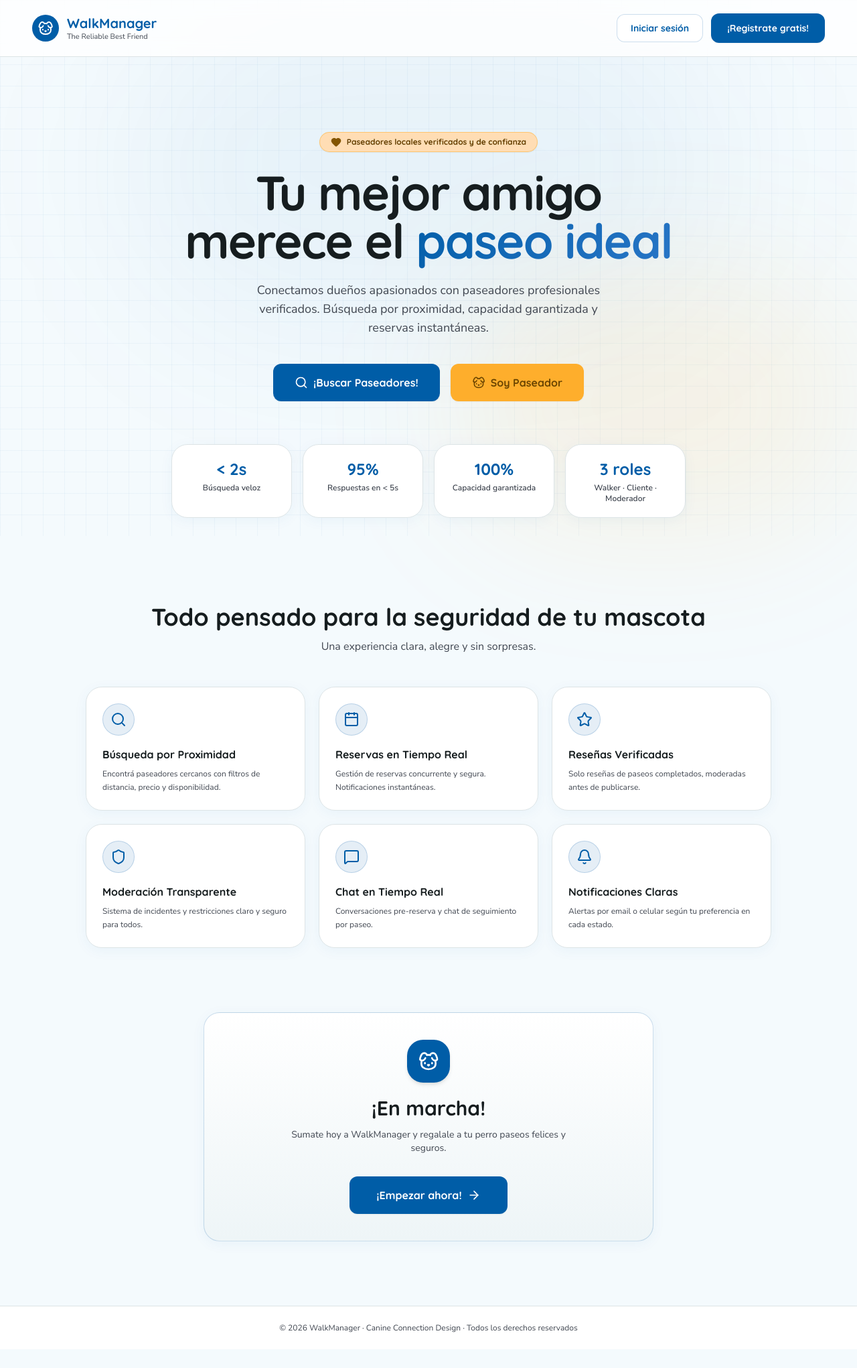
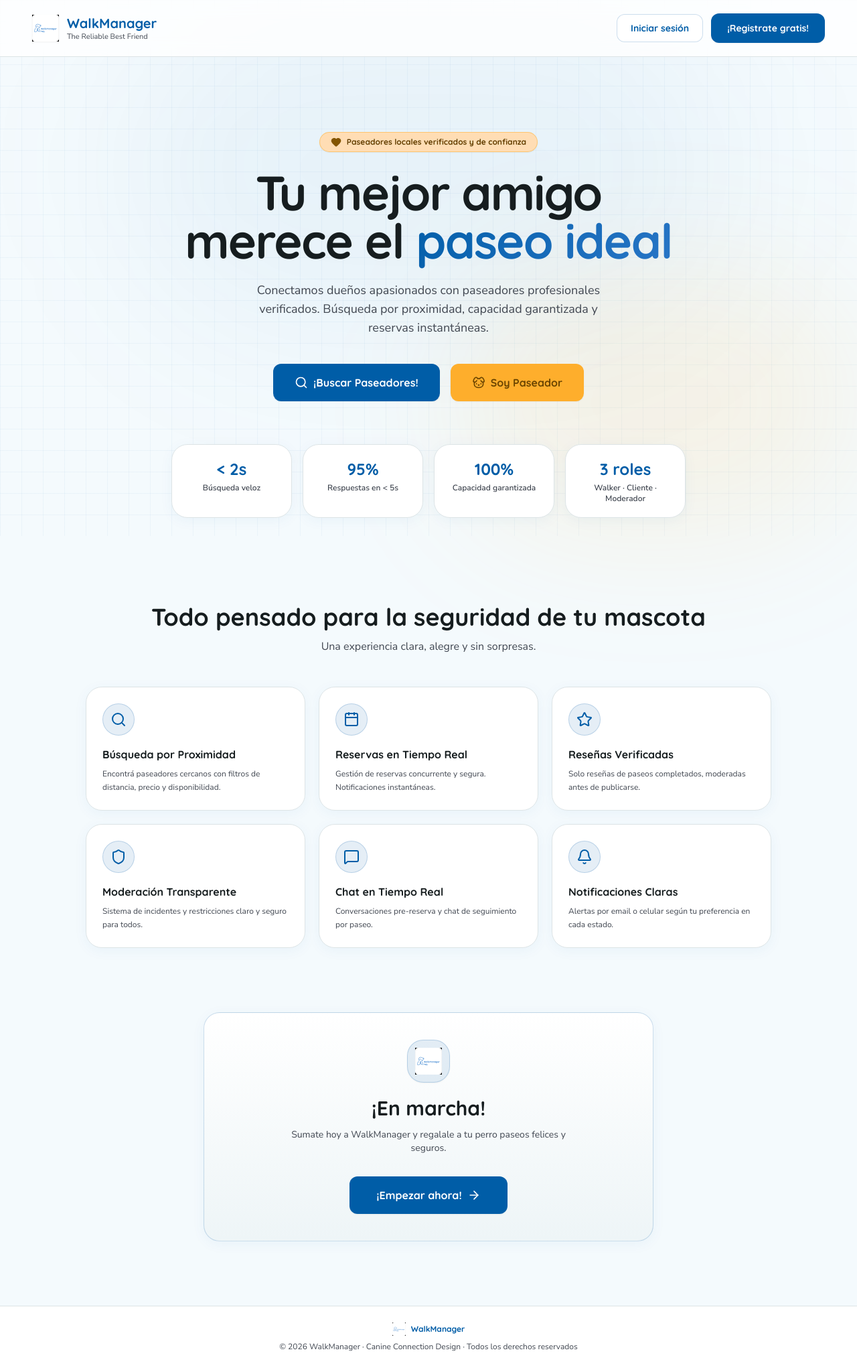
Before and after one commit to Manu07Alvarez/WalkManager, a React (Vite) app in the folder frontend/: page / in a window 1280 px wide. Shown: the whole page at 67% size. Before the commit the page ends 2014 px from the top, so only its background shows below. Built offline with nearby package versions, Linux system fonts and the light colour scheme.

Commit message:
FEAT: Replace default icon placeholders with official icon.svg brand logo

```diff
--- a/frontend/index.html
+++ b/frontend/index.html
@@ -5,6 +5,7 @@
     <meta name="viewport" content="width=device-width, initial-scale=1.0" />
     <title>WalkManager - Plataforma Profesional de Paseadores de Perros</title>
     <meta name="description" content="Conectá con paseadores de perros locales verificados con seguimiento en tiempo real, reservas transparentes y reseñas moderadas." />
+    <link rel="icon" type="image/svg+xml" href="/icon.svg" />
     <link rel="preconnect" href="https://fonts.googleapis.com">
     <link rel="preconnect" href="https://fonts.gstatic.com" crossorigin>
     <link href="https://fonts.googleapis.com/css2?family=Nunito+Sans:ital,opsz,wght@0,6..12,400;0,6..12,600;0,6..12,700;1,6..12,400&family=Quicksand:wght@600;700&display=swap" rel="stylesheet">
--- a/frontend/src/app/AppLayout.tsx
+++ b/frontend/src/app/AppLayout.tsx
@@ -1,7 +1,7 @@
 import React from 'react';
 import { Outlet, NavLink, useNavigate, useLocation } from 'react-router-dom';
 import { AnimatePresence } from 'motion/react';
-import { Search, Calendar, User, Star, Shield, Dog } from 'lucide-react';
+import { Search, Calendar, User, Star, Shield } from 'lucide-react';
 import { AnimatedPage } from './AnimatedPage';
 
 // TODO: Add notification bell with unread badge count from notifications API
@@ -26,12 +26,10 @@ export const AppLayout: React.FC = () => {
       <aside className="hidden md:flex flex-col w-64 shrink-0 border-r border-[#dde4e6] bg-white shadow-level1">
         {/* Logo */}
         <div
-          className="flex items-center gap-3 px-6 py-5 border-b border-[#dde4e6] cursor-pointer"
+          className="flex items-center gap-3 px-6 py-5 border-b border-[#dde4e6] cursor-pointer hover:opacity-90 transition-opacity"
           onClick={() => navigate('/')}
         >
-          <div className="w-9 h-9 rounded-2xl bg-[#005da7] flex items-center justify-center text-white shadow-sm">
-            <Dog className="w-5 h-5" />
-          </div>
+          <img src="/icon.svg" alt="WalkManager Logo" className="w-9 h-9 object-contain drop-shadow-sm" />
           <div>
             <span className="text-base font-headline font-bold text-[#005da7]">WalkManager</span>
             <p className="text-[10px] text-[#414751] font-body -mt-0.5">Plataforma de Paseadores</p>
@@ -73,8 +71,8 @@ export const AppLayout: React.FC = () => {
 
       {/* Mobile top bar */}
       <div className="md:hidden fixed top-0 left-0 right-0 z-50 flex items-center justify-between px-4 py-3 bg-white/95 backdrop-blur border-b border-[#dde4e6] shadow-sm">
-        <div className="flex items-center gap-2" onClick={() => navigate('/')}>
-          <Dog className="w-5 h-5 text-[#005da7]" />
+        <div className="flex items-center gap-2 cursor-pointer" onClick={() => navigate('/')}>
+          <img src="/icon.svg" alt="WalkManager Logo" className="w-7 h-7 object-contain" />
           <span className="text-sm font-bold font-headline text-[#005da7]">WalkManager</span>
         </div>
         <div className="flex items-center gap-1">
--- a/frontend/src/app/LandingPage.tsx
+++ b/frontend/src/app/LandingPage.tsx
@@ -57,10 +57,8 @@ export const LandingPage: React.FC = () => {
 
       {/* Navbar */}
       <header className="relative z-10 flex items-center justify-between px-6 md:px-12 py-5 border-b border-[#dde4e6] bg-white/80 backdrop-blur-md">
-        <div className="flex items-center gap-3">
-          <div className="w-10 h-10 rounded-2xl bg-[#005da7] flex items-center justify-center text-white shadow-sm">
-            <Dog className="w-6 h-6" />
-          </div>
+        <div className="flex items-center gap-3 cursor-pointer" onClick={() => navigate('/')}>
+          <img src="/icon.svg" alt="WalkManager Logo" className="w-10 h-10 object-contain drop-shadow-sm" />
           <div>
             <span className="text-xl font-headline font-bold text-[#005da7]">WalkManager</span>
             <p className="text-[11px] text-[#414751] font-body -mt-0.5 hidden md:block">The Reliable Best Friend</p>
@@ -189,8 +187,8 @@ export const LandingPage: React.FC = () => {
           viewport={{ once: true }}
           className="max-w-2xl mx-auto card-connection p-10 text-center bg-gradient-to-b from-white to-[#eef5f7] border-[#005da7]/20"
         >
-          <div className="w-16 h-16 rounded-2xl bg-[#005da7] flex items-center justify-center text-white mx-auto mb-5 shadow-md">
-            <Dog className="w-8 h-8" />
+          <div className="w-16 h-16 rounded-2xl bg-[#005da7]/10 border border-[#005da7]/20 flex items-center justify-center mx-auto mb-5 shadow-sm">
+            <img src="/icon.svg" alt="WalkManager Logo" className="w-10 h-10 object-contain" />
           </div>
           <h2 className="text-3xl font-headline font-bold text-[#161d1f] mb-3">
             ¡En marcha!
@@ -211,6 +209,10 @@ export const LandingPage: React.FC = () => {
 
       {/* Footer */}
       <footer className="relative z-10 border-t border-[#dde4e6] bg-white px-6 py-6 text-center">
+        <div className="flex items-center justify-center gap-2 mb-2">
+          <img src="/icon.svg" alt="WalkManager Logo" className="w-5 h-5 object-contain" />
+          <span className="text-xs font-bold font-headline text-[#005da7]">WalkManager</span>
+        </div>
         <p className="text-xs text-[#414751]">
           © 2026 WalkManager · Canine Connection Design · Todos los derechos reservados
         </p>
--- a/frontend/src/features/auth/pages/AuthPage.tsx
+++ b/frontend/src/features/auth/pages/AuthPage.tsx
@@ -1,6 +1,6 @@
 import React, { useState } from 'react';
 import { useNavigate, useSearchParams } from 'react-router-dom';
-import { Dog, Key, UserCheck, ShieldCheck, ArrowLeft } from 'lucide-react';
+import { Key, UserCheck, ShieldCheck, ArrowLeft } from 'lucide-react';
 import { registerWalkerSchema, RegisterWalkerInput } from '../api/authApi';
 
 // TODO: Connect to real auth API - currently uses mock validation only
@@ -69,9 +69,7 @@ export const AuthPage: React.FC = () => {
             <ArrowLeft className="w-4 h-4" /> Volver al inicio
           </button>
           <div className="flex items-center justify-center gap-3 mb-3">
-            <div className="w-12 h-12 rounded-2xl bg-[#005da7] flex items-center justify-center text-white shadow-md">
-              <Dog className="w-7 h-7" />
-            </div>
+            <img src="/icon.svg" alt="WalkManager Logo" className="w-14 h-14 object-contain drop-shadow-sm" />
           </div>
           <h1 className="text-3xl font-headline font-bold text-[#005da7]">WalkManager</h1>
           <p className="text-sm text-[#414751] mt-1 font-body">Tu plataforma de paseos profesionales</p>
```
Also changed, not shown: frontend/public/icon.svg (added), frontend/src/assets/icon.svg (added).
